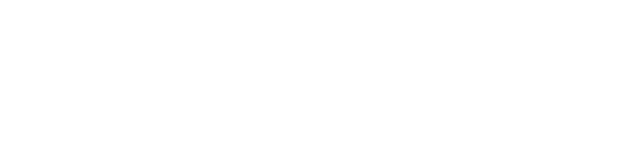
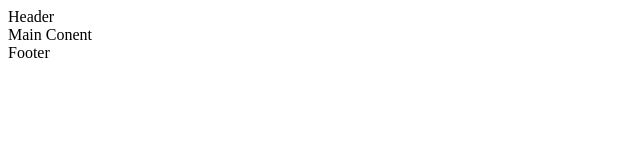
Before and after one commit to Paulflam3/Love-Running, a plain HTML site: page index.html in a window 1280 px wide. Shown: the whole page, without its empty margins (0-640 px from the left). Drawn offline with Linux system fonts and the light colour scheme.

Commit message:
Create general page structure

```diff
--- a/index.html
+++ b/index.html
@@ -14,5 +14,15 @@
     <link rel="icon" type="image/png" sizes="32x32" href="assets/favicon/favicon-32x32.png">
     <link rel="icon" type="image/png" sizes="16x16" href="assets/favicon/favicon-16x16.png">
   </head>
-  <body></body>
-</html>
+  <body>
+    <!--Header-->
+    <header>Header</header>
+
+    <!--Main Content-->
+    <main>Main Conent</main>
+
+    <!--Footer-->
+    <footer>Footer</footer>
+  </body>
+
+  </html>
```
